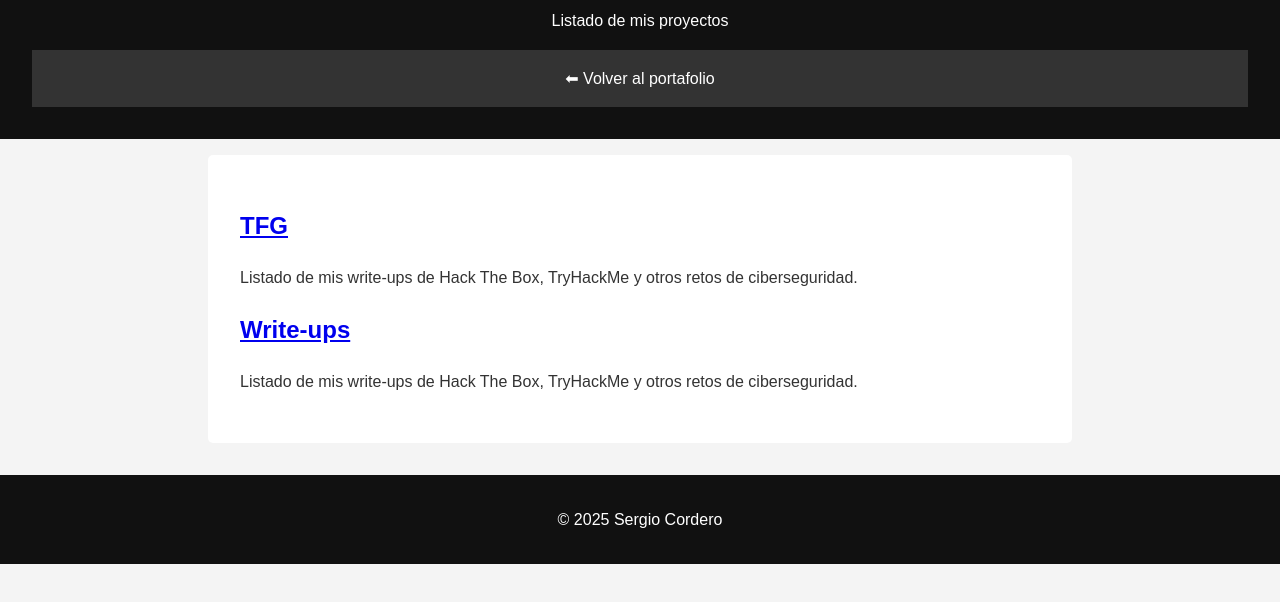
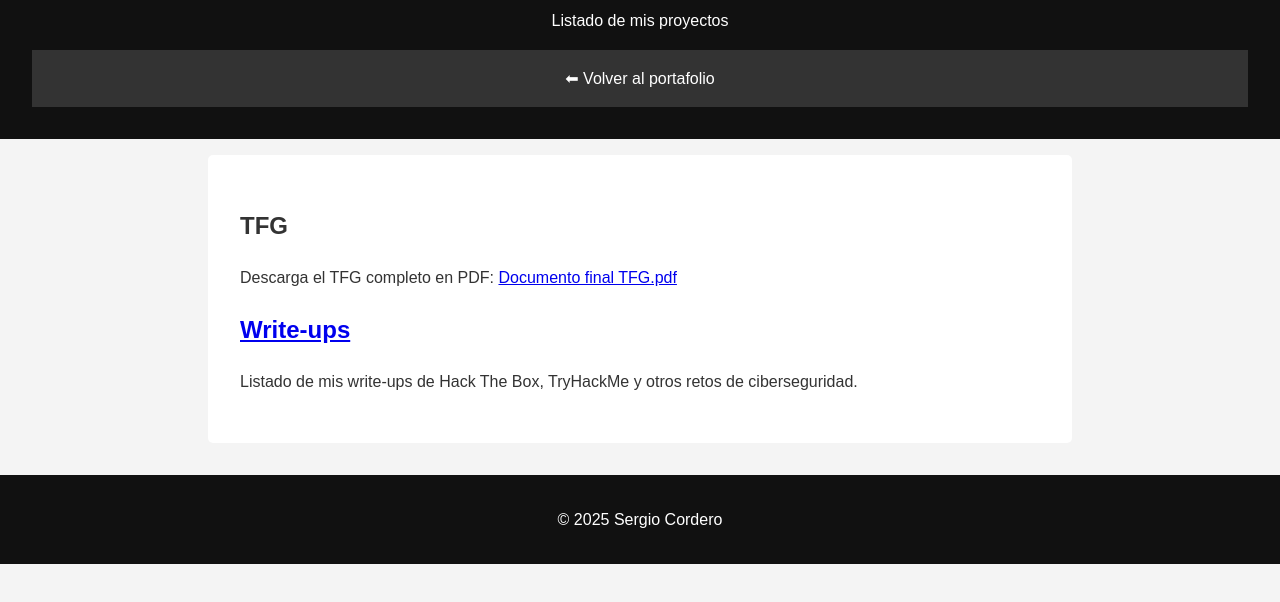
Before and after one commit to sergiocordero94/sergiocordero94.github.io, a plain HTML site: page proyectos/index.html in a window 1280 px wide. Shown: the part 118-720 px from the top of the page. Drawn offline with Linux system fonts and the light colour scheme.

Commit message:
Update index.html

```diff
--- a/proyectos/index.html
+++ b/proyectos/index.html
@@ -14,8 +14,8 @@
 
   <section>
     <article>
-      <h2><a href="../writeups/index.html">TFG</a></h2>
-      <p>Listado de mis write-ups de Hack The Box, TryHackMe y otros retos de ciberseguridad.</p>
+      <h2><a>TFG</a></h2>
+      <p>Descarga el TFG completo en PDF: <a href="../files/Documento final TFG.pdf" target="_blank">Documento final TFG.pdf</a></p>
     </article>
 
     <article>
```
